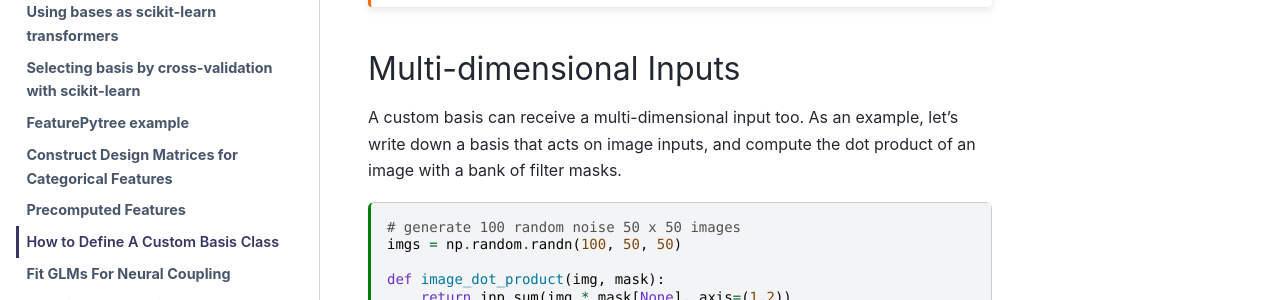
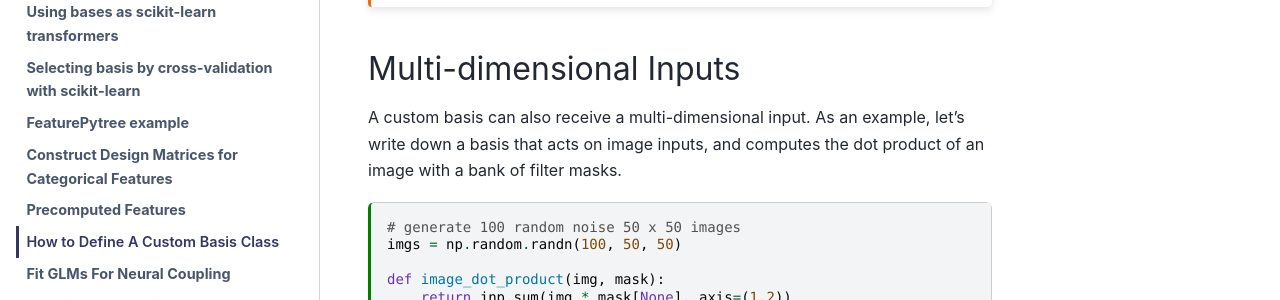
Before and after one commit to flatironinstitute/nemos, a Sphinx documentation site: the page built from docs/how_to_guide/define_a_custom_basis.md, in a window 1280 px wide and 900 px high, scrolled down 2477 px. Shown: the part 201-501 px from the top of the window. Built offline with Sphinx 7.4.7 and the PyData theme 0.15.4, drawn with Linux system fonts in a browser that asks for light colours; some of the changed text lies outside the part shown.

Commit message:
minor formatting / grammar

````diff
--- a/docs/how_to_guide/define_a_custom_basis.md
+++ b/docs/how_to_guide/define_a_custom_basis.md
@@ -72,7 +72,7 @@
 funcs = [lambda x: laguerre_poly(p, c, x) for p in P]
 ```
 
-This will create a list of identical Laguerre polynomial functions. Why? Because p is captured by reference, not by value. When each lambda is called, it uses the value of `p` at that moment — which will be the last value in `P`, for all functions.
+This will create a list of identical Laguerre polynomial functions. Why? Because `p` is captured by reference, not by value. When each lambda is called, it uses the value of `p` at that moment — which will be the last value in `P`, for all functions.
 
 In contrast, `functools.partial` evaluates its arguments immediately, so each function correctly captures its own `p` value, avoiding this issue.
 :::
@@ -120,7 +120,7 @@
 
 ## Multi-dimensional Inputs
 
-A custom basis can receive a multi-dimensional input too. As an example, let's write down a basis that acts on image inputs, and compute the dot product of an image with a bank of filter masks.
+A custom basis can also receive a multi-dimensional input. As an example, let's write down a basis that acts on image inputs, and computes the dot product of an image with a bank of filter masks.
 
 ```{code-cell} ipython3
 
````
